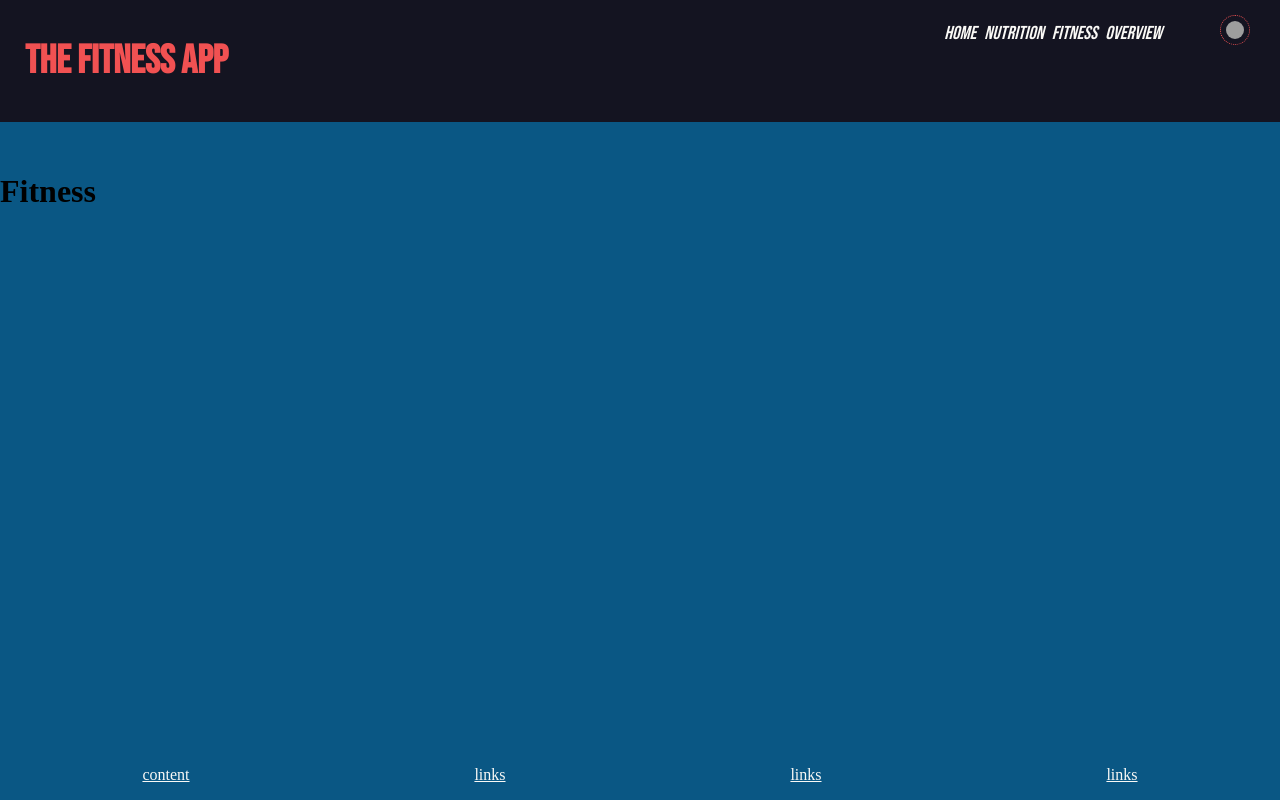
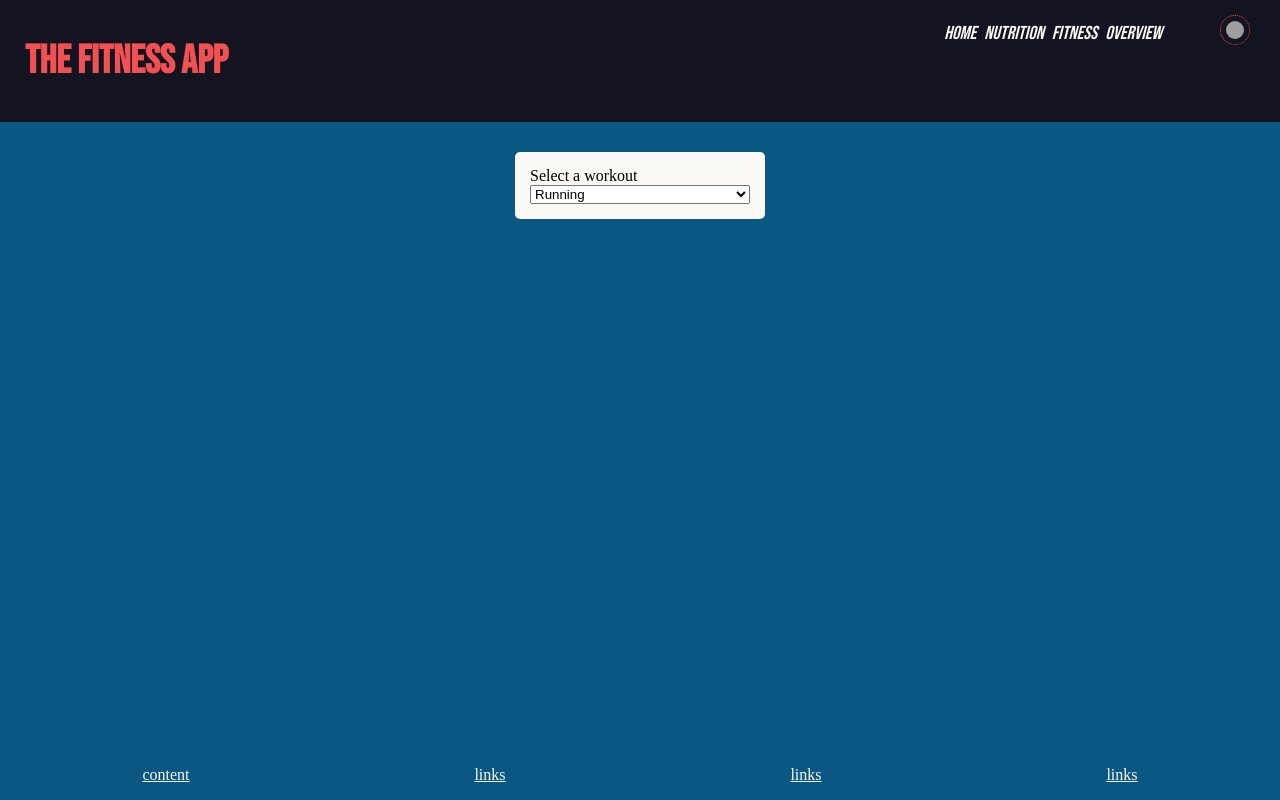
Before and after one commit to JGPawlowski/fitness-app, a React (Vite) app in the folder client/: page /fitness in a window 1280 px wide. Built offline with nearby package versions, Linux system fonts and the light colour scheme; grey boxes are pictures that could not be loaded.

Commit message:
adding fitness page

```diff
--- a/client/src/pages/fitness/FitnessPage.jsx
+++ b/client/src/pages/fitness/FitnessPage.jsx
@@ -1,9 +1,16 @@
-
+import './fitness-page.css'
 
 export default function FitnessPage() {
     return (
-        <>
-            <h1>Fitness</h1>
-        </>
+        <div className='fitness-main'>
+            <form className='fitness-select-div'>
+                <label>Select a workout</label>
+                <select>
+                    <option>Running</option>
+                    <option>Workout</option>
+                    <option>Other</option>
+                </select>
+            </form>
+        </div>
     )
 }
--- a/client/src/pages/fitness/fitness-page.css
+++ b/client/src/pages/fitness/fitness-page.css
@@ -0,0 +1,15 @@
+.fitness-main {
+    display: flex;
+    flex-direction: column;
+    justify-content: center;
+    align-items: center;
+}
+
+.fitness-select-div {
+    display: flex;
+    flex-direction: column;
+    min-width: 250px;
+    background-color: #FAF9F6;
+    padding: 15px;
+    border-radius: 5px;
+}
```
